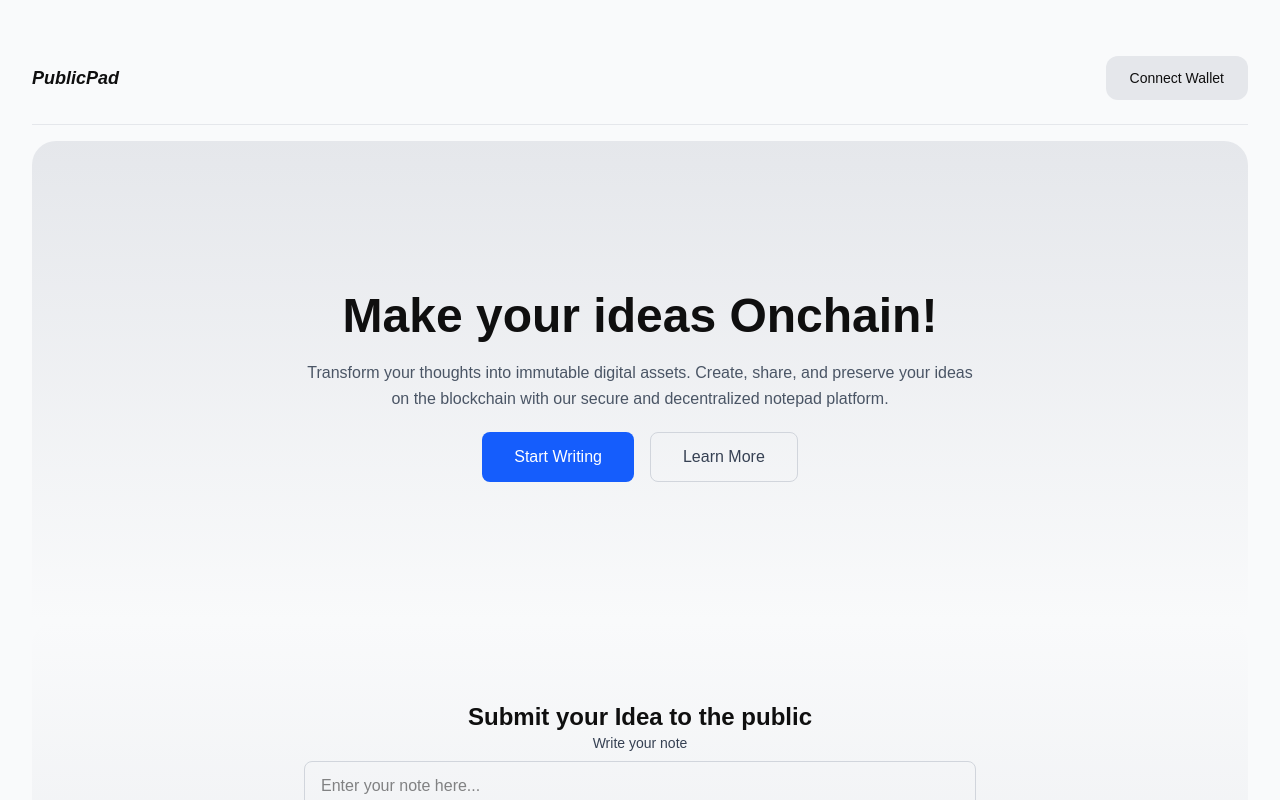
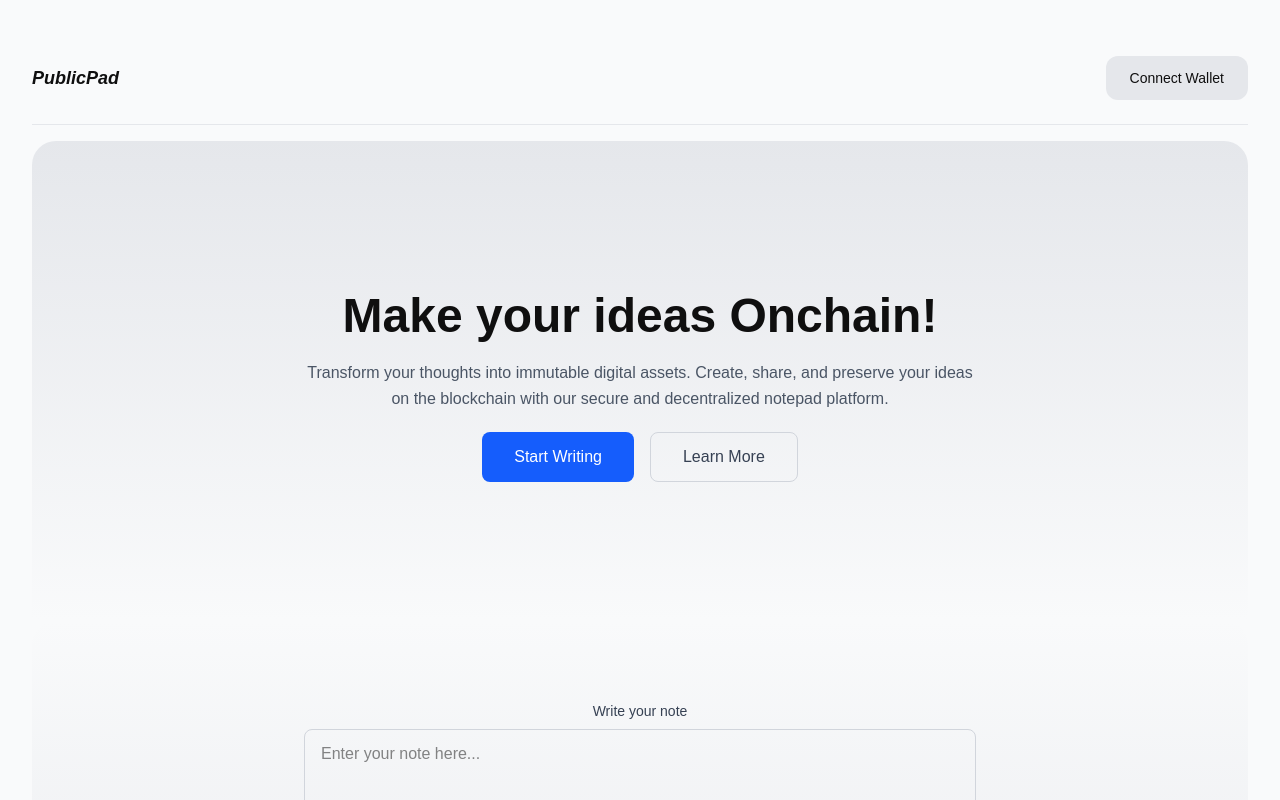
Before and after one commit to OxBryte/public-notepad, a React (Vite) app: page / in a window 1280 px wide. Shown: the top 800 px of the page. Built offline with nearby package versions, Linux system fonts and the light colour scheme.

Commit message:
feat: update 2025-07-12 00:39:47

```diff
--- a/src/components/features/Note.jsx
+++ b/src/components/features/Note.jsx
@@ -30,8 +30,8 @@ export default function Note() {
 
   return (
     <div className="w-full min-h-[60dvh] rounded-t-3xl py-20 flex items-center justify-center bg-gradient-to-t from-gray-200 to-transparent">
+      {/* <p className="font-semibold text-2xl">Submit your Idea to the public</p> */}
       <div className="w-full max-w-2xl mx-4">
-      <p className="font-semibold text-2xl">Submit your Idea to the public</p>
         <form onSubmit={handleSubmit} className="space-y-6">
           {/* Note Input Field */}
           <div>
```
